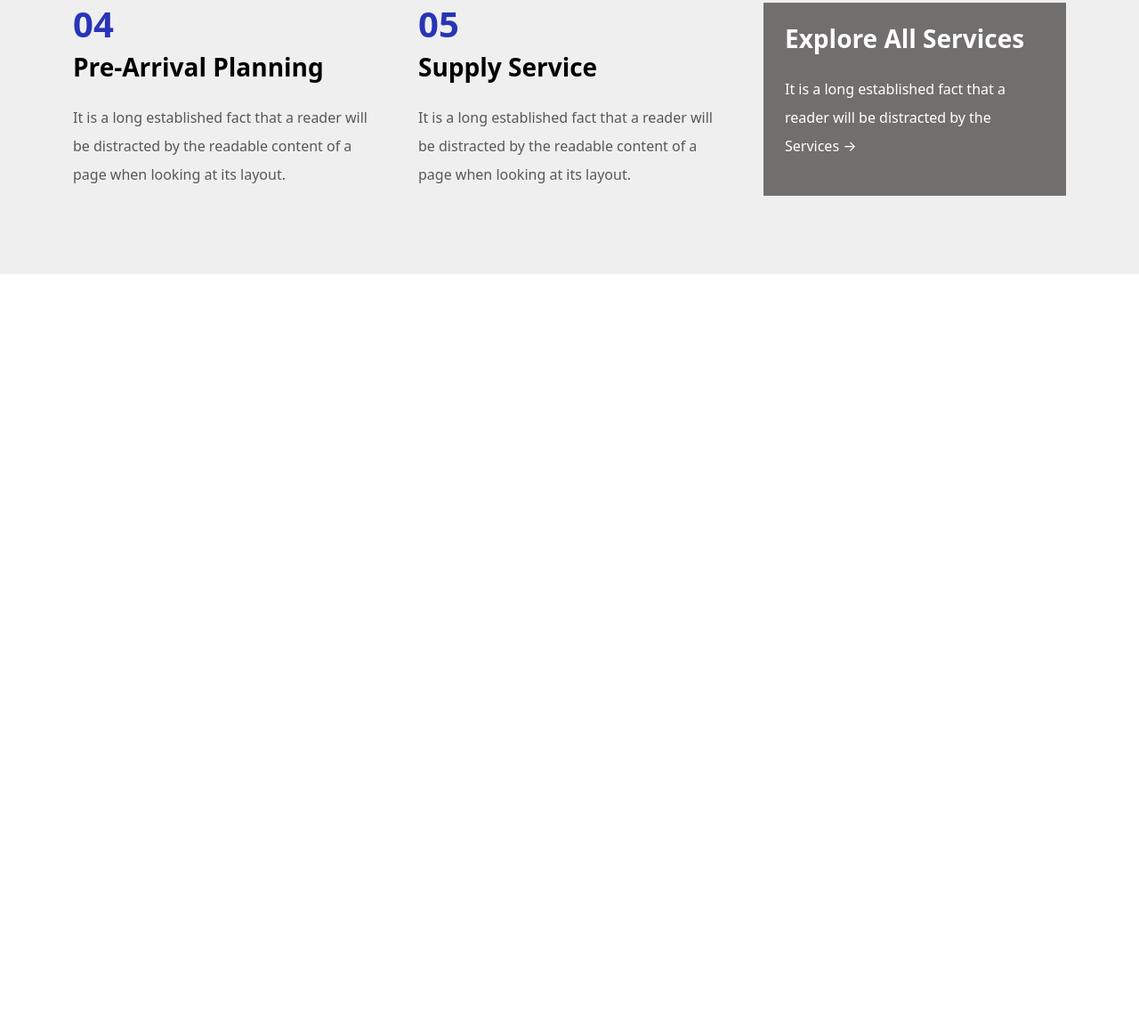
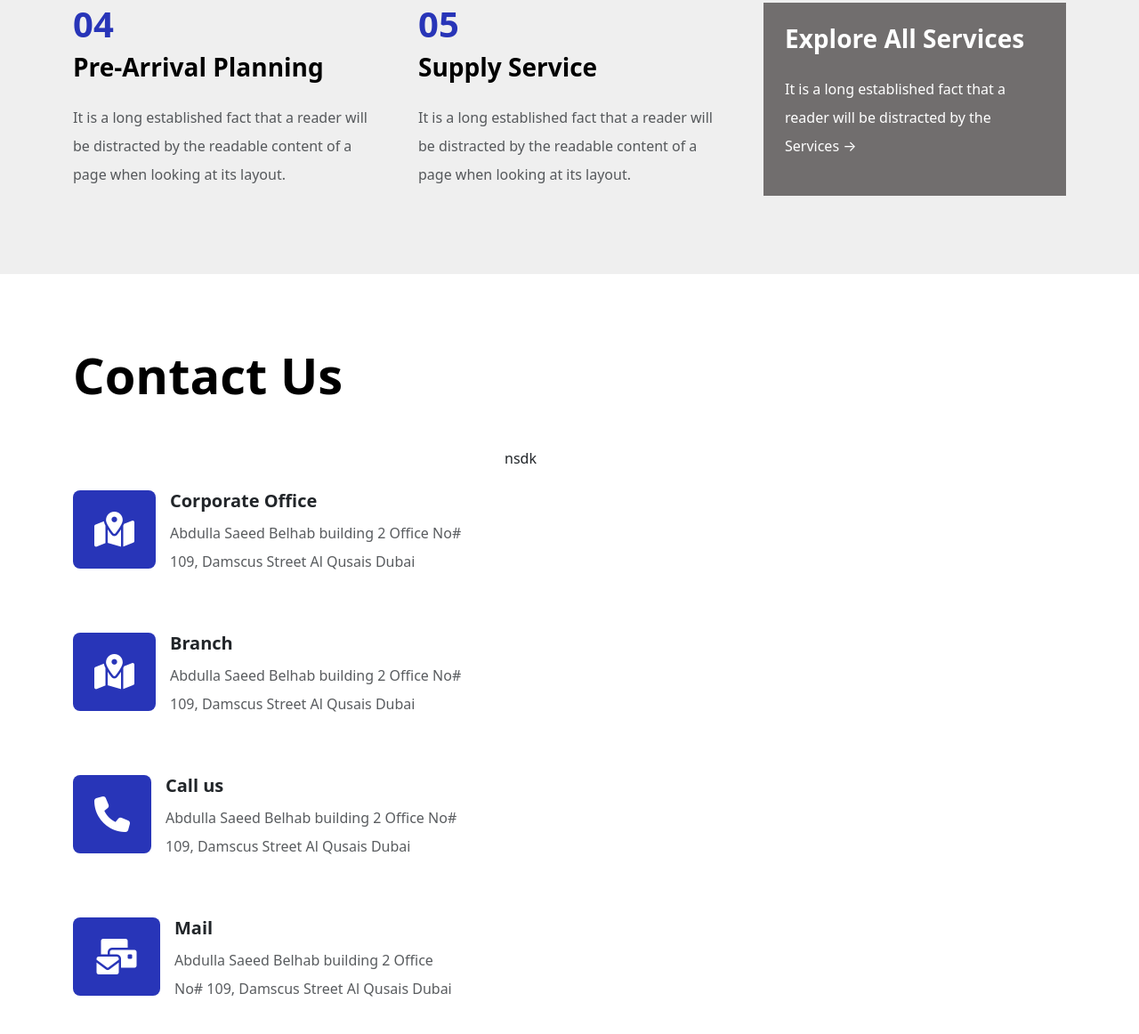
Before and after one commit to sravannk21/Midseas-Shipping-and-Logistics, a website: page index.html in a window 1280 px wide. Shown: the part 2885-4047 px from the top of the page at 89% size. Before the commit the page ends 3193 px from the top, so only its background shows below. Drawn offline with nearby package versions, Linux system fonts and the light colour scheme.

Commit message:
homepage contact section divided into two parts left and right left section basic contact informations are created

```diff
--- a/index.html
+++ b/index.html
@@ -268,6 +268,74 @@
                 </div>
             </div>
         </section>
+
+        <!--CONTACT-DETAILS-->
+        <section class="u-padding-Y-80px">
+            <div class="container">
+                <h2 class="text-capitalize display-4 fw-bold text-black mt-4 mt-md-0">
+                    Contact us
+                </h2>
+                <div class="row mt-5 gx-5">
+                    <div class="col-md-5">
+                        <div>
+                            <ul class="list-unstyled">
+                                <li class="d-sm-flex mt-5">
+                                    <div>
+                                        <i class="fa-solid fa-map-location-dot fs-1 u-primary-color-bg text-white p-4 rounded-3"></i>
+                                    </div>
+                                    <div class="ms-sm-3">
+                                        <h5 class="fw-bold mt-3 mt-sm-0">Corporate Office</h5>
+                                        <p class="text-muted lh-lg">
+                                            Abdulla Saeed Belhab building 2 Office No# 109, Damscus Street Al Qusais
+                                            Dubai
+                                        </p>
+                                    </div>
+                                </li>
+                                <li class="d-sm-flex mt-5">
+                                    <div>
+                                        <i class="fa-solid fa-map-location-dot fs-1 u-primary-color-bg text-white p-4 rounded-3"></i>
+                                    </div>
+                                    <div class="ms-sm-3">
+                                        <h5 class="fw-bold mt-3 mt-sm-0">Branch</h5>
+                                        <p class="text-muted lh-lg">
+                                            Abdulla Saeed Belhab building 2 Office No# 109, Damscus Street Al Qusais
+                                            Dubai
+                                        </p>
+                                    </div>
+                                </li>
+                                <li class="d-sm-flex mt-5">
+                                    <div>
+                                        <i class="fa-solid fa-phone fs-1 u-primary-color-bg text-white p-4 rounded-3"></i>
+                                    </div>
+                                    <div class="ms-sm-3">
+                                        <h5 class="fw-bold mt-3 mt-sm-0">Call us</h5>
+                                        <p class="text-muted lh-lg">
+                                            Abdulla Saeed Belhab building 2 Office No# 109, Damscus Street Al Qusais
+                                            Dubai
+                                        </p>
+                                    </div>
+                                </li>
+                                <li class="d-sm-flex mt-5">
+                                    <div>
+                                        <i class="fa-solid fa-envelopes-bulk fs-1 u-primary-color-bg text-white p-4 rounded-3"></i>
+                                    </div>
+                                    <div class="ms-sm-3">
+                                        <h5 class="fw-bold mt-3 mt-sm-0 text-capitalize">mail</h5>
+                                        <p class="text-muted lh-lg">
+                                            Abdulla Saeed Belhab building 2 Office No# 109, Damscus Street Al Qusais
+                                            Dubai
+                                        </p>
+                                    </div>
+                                </li>
+                            </ul>
+                        </div>
+                    </div>
+                    <div class="col-md-7">
+                        nsdk
+                    </div>
+                </div>
+            </div>
+        </section>
     </main>
     <script src="./build/js/bootstrap.bundle.min.js"></script>
     <script src="https://code.jquery.com/jquery-3.7.1.min.js"></script>
```
